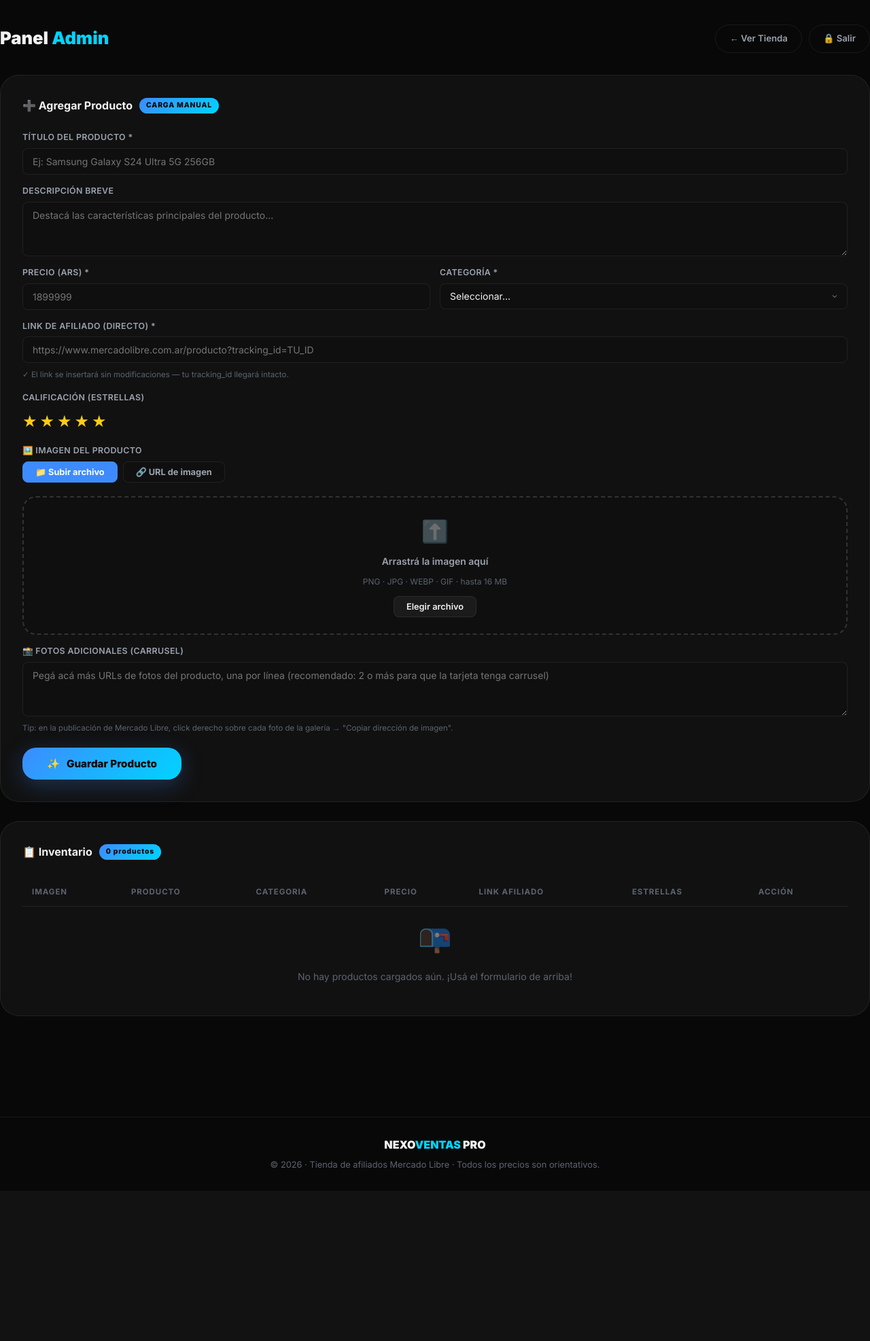
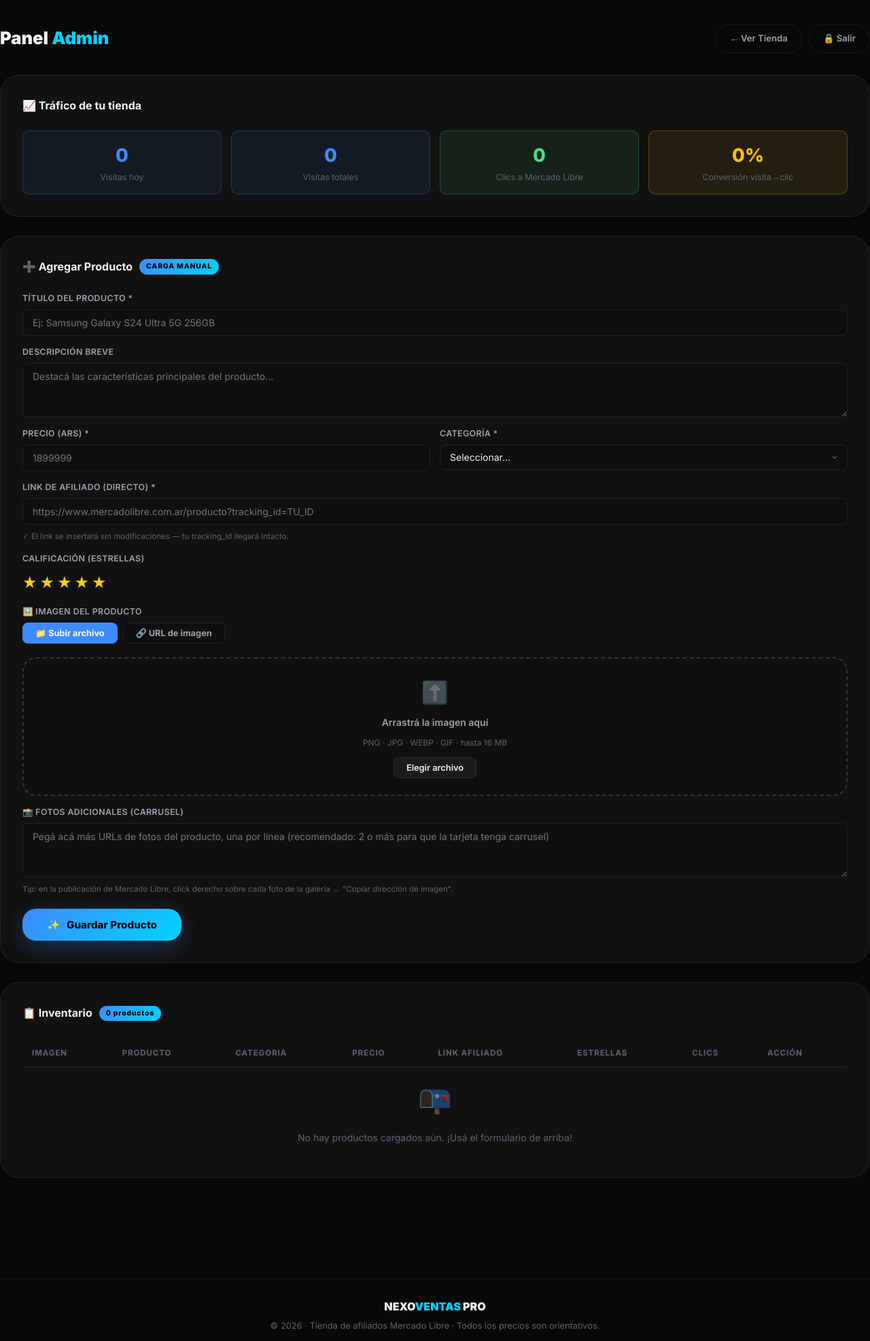
Before and after one commit to Matiasfernandez83/nexoventas-pro, a Flask app: page /admin in a window 1280 px wide. Shown: the part 67-2040 px from the top of the page at 68% size. Before the commit the page ends 1788 px from the top, so only its background shows below. Run offline with Flask 3, Linux system fonts and the light colour scheme; the visitor is signed in with stand-in values (Sample User, id 1); data that the repository does not hold is empty; some libraries are stand-ins or nearby versions.

Commit message:
Contador de trafico: visitas diarias, clics por producto y CTR en el panel
- Ruta /ir/<id> que cuenta el clic y redirige a Mercado Libre
- Tabla visitas (contador diario) y columna clicks en productos
- Tarjetas de metricas en el panel admin: visitas hoy/totales, clics, conversion

Co-Authored-By: Claude Fable 5 <noreply@anthropic.com>

```diff
--- a/app.py
+++ b/app.py
@@ -206,6 +206,28 @@ def migrate_db():
         db_query("ALTER TABLE productos ADD COLUMN imagenes TEXT DEFAULT ''")
     except Exception:
         pass  # la columna ya existe
+    try:
+        db_query("ALTER TABLE productos ADD COLUMN clicks INTEGER DEFAULT 0")
+    except Exception:
+        pass
+    db_query('''
+        CREATE TABLE IF NOT EXISTS visitas (
+            fecha TEXT PRIMARY KEY,
+            total INTEGER DEFAULT 0
+        )
+    ''')
+
+def registrar_visita():
+    """Suma una visita al contador del día (no bloquea si falla)."""
+    from datetime import date
+    try:
+        db_query(
+            "INSERT INTO visitas (fecha, total) VALUES (?, 1) "
+            "ON CONFLICT(fecha) DO UPDATE SET total = visitas.total + 1",
+            (date.today().isoformat(),)
+        )
+    except Exception:
+        pass
 
 def parsear_imagenes(productos):
     """Agrega imagenes_list a cada producto: [imagen principal + extras]."""
@@ -279,20 +301,43 @@ def ventas():
 
 @app.route('/')
 def index():
+    registrar_visita()
     productos = parsear_imagenes(normalizar_precio(
         db_query('SELECT * FROM productos ORDER BY id DESC', fetch='all')
     ))
     categorias = sorted({p['categoria'] for p in productos})
     return render_template('index.html', productos=productos, categorias=categorias)
 
+@app.route('/ir/<int:pid>')
+def ir_producto(pid):
+    """Cuenta el clic y redirige a la oferta en Mercado Libre."""
+    p = db_query('SELECT link_afiliado FROM productos WHERE id = ?', (pid,), fetch='one')
+    if not p:
+        return redirect(url_for('index'))
+    try:
+        db_query('UPDATE productos SET clicks = COALESCE(clicks, 0) + 1 WHERE id = ?', (pid,))
+    except Exception:
+        pass
+    return redirect(p['link_afiliado'])
+
 # ── Admin ─────────────────────────────────────────────────────────────────────
 @app.route('/admin')
 @login_required
 def admin():
+    from datetime import date
     productos = normalizar_precio(
         db_query('SELECT * FROM productos ORDER BY id DESC', fetch='all')
     )
-    return render_template('admin.html', productos=productos)
+    hoy = db_query('SELECT total FROM visitas WHERE fecha = ?',
+                   (date.today().isoformat(),), fetch='one')
+    tot = db_query('SELECT SUM(total) AS t FROM visitas', fetch='one')
+    stats = {
+        'visitas_hoy': (hoy or {}).get('total') or 0,
+        'visitas_total': (tot or {}).get('t') or 0,
+        'clicks_total': sum(p.get('clicks') or 0 for p in productos),
+    }
+    stats['ctr'] = round(stats['clicks_total'] * 100 / stats['visitas_total'], 1) if stats['visitas_total'] else 0
+    return render_template('admin.html', productos=productos, stats=stats)
 
 @app.route('/admin/add', methods=['POST'])
 @login_required
--- a/templates/admin.html
+++ b/templates/admin.html
@@ -21,6 +21,33 @@
       {% endfor %}
     {% endif %}
   {% endwith %}
+
+  {# ══════════════════════════════════════════
+     ESTADÍSTICAS DE TRÁFICO
+     ══════════════════════════════════════════ #}
+  {% if stats %}
+  <div class="admin-card">
+    <h2 class="admin-card-title">📈 Tráfico de tu tienda</h2>
+    <div style="display:grid; grid-template-columns:repeat(auto-fit,minmax(150px,1fr)); gap:14px;">
+      <div style="background:rgba(61,139,255,0.08); border:1px solid rgba(61,139,255,0.25); border-radius:10px; padding:14px; text-align:center;">
+        <div style="font-size:1.7rem; font-weight:800; color:#3D8BFF;">{{ stats.visitas_hoy }}</div>
+        <div style="font-size:0.78rem; color:var(--text-3);">Visitas hoy</div>
+      </div>
+      <div style="background:rgba(61,139,255,0.08); border:1px solid rgba(61,139,255,0.25); border-radius:10px; padding:14px; text-align:center;">
+        <div style="font-size:1.7rem; font-weight:800; color:#3D8BFF;">{{ stats.visitas_total }}</div>
+        <div style="font-size:0.78rem; color:var(--text-3);">Visitas totales</div>
+      </div>
+      <div style="background:rgba(74,222,128,0.08); border:1px solid rgba(74,222,128,0.25); border-radius:10px; padding:14px; text-align:center;">
+        <div style="font-size:1.7rem; font-weight:800; color:#4ade80;">{{ stats.clicks_total }}</div>
+        <div style="font-size:0.78rem; color:var(--text-3);">Clics a Mercado Libre</div>
+      </div>
+      <div style="background:rgba(255,193,7,0.08); border:1px solid rgba(255,193,7,0.25); border-radius:10px; padding:14px; text-align:center;">
+        <div style="font-size:1.7rem; font-weight:800; color:#ffc107;">{{ stats.ctr }}%</div>
+        <div style="font-size:0.78rem; color:var(--text-3);">Conversión visita→clic</div>
+      </div>
+    </div>
+  </div>
+  {% endif %}
 
   {# ══════════════════════════════════════════
      FORMULARIO DE CARGA
@@ -178,6 +205,7 @@
             <th>Precio</th>
             <th>Link Afiliado</th>
             <th>Estrellas</th>
+            <th>Clics</th>
             <th>Acción</th>
           </tr>
         </thead>
@@ -201,6 +229,9 @@
               <td style="color:var(--star);">
                 {{ '★' * p.estrellas }}{{ '☆' * (5 - p.estrellas) }}
               </td>
+              <td style="text-align:center; font-weight:700; color:#4ade80;">
+                {{ p.clicks or 0 }}
+              </td>
               <td>
                 <button type="button" class="btn-delete"
                         data-pid="{{ p.id }}"
@@ -212,7 +243,7 @@
             {% endfor %}
           {% else %}
             <tr>
-              <td colspan="7" class="table-empty">
+              <td colspan="8" class="table-empty">
                 <div class="empty-icon">📭</div>
                 <p>No hay productos cargados aún. ¡Usá el formulario de arriba!</p>
               </td>
--- a/templates/index.html
+++ b/templates/index.html
@@ -43,7 +43,7 @@
 
             <div class="slide-price-row">
               <span class="slide-price">{{ p.precio|precio_fmt }}</span>
-              <a href="{{ p.link_afiliado }}" class="btn-cta" target="_blank" rel="noopener">
+              <a href="{{ url_for('ir_producto', pid=p.id) }}" class="btn-cta" target="_blank" rel="noopener">
                 Ver Oferta →
               </a>
             </div>
@@ -150,7 +150,7 @@
             </div>
 
             {# CTA ancho #}
-            <a href="{{ p.link_afiliado }}" class="card-cta" target="_blank" rel="noopener">
+            <a href="{{ url_for('ir_producto', pid=p.id) }}" class="card-cta" target="_blank" rel="noopener">
               Ver Oferta en Mercado Libre
             </a>
           </div>
```
